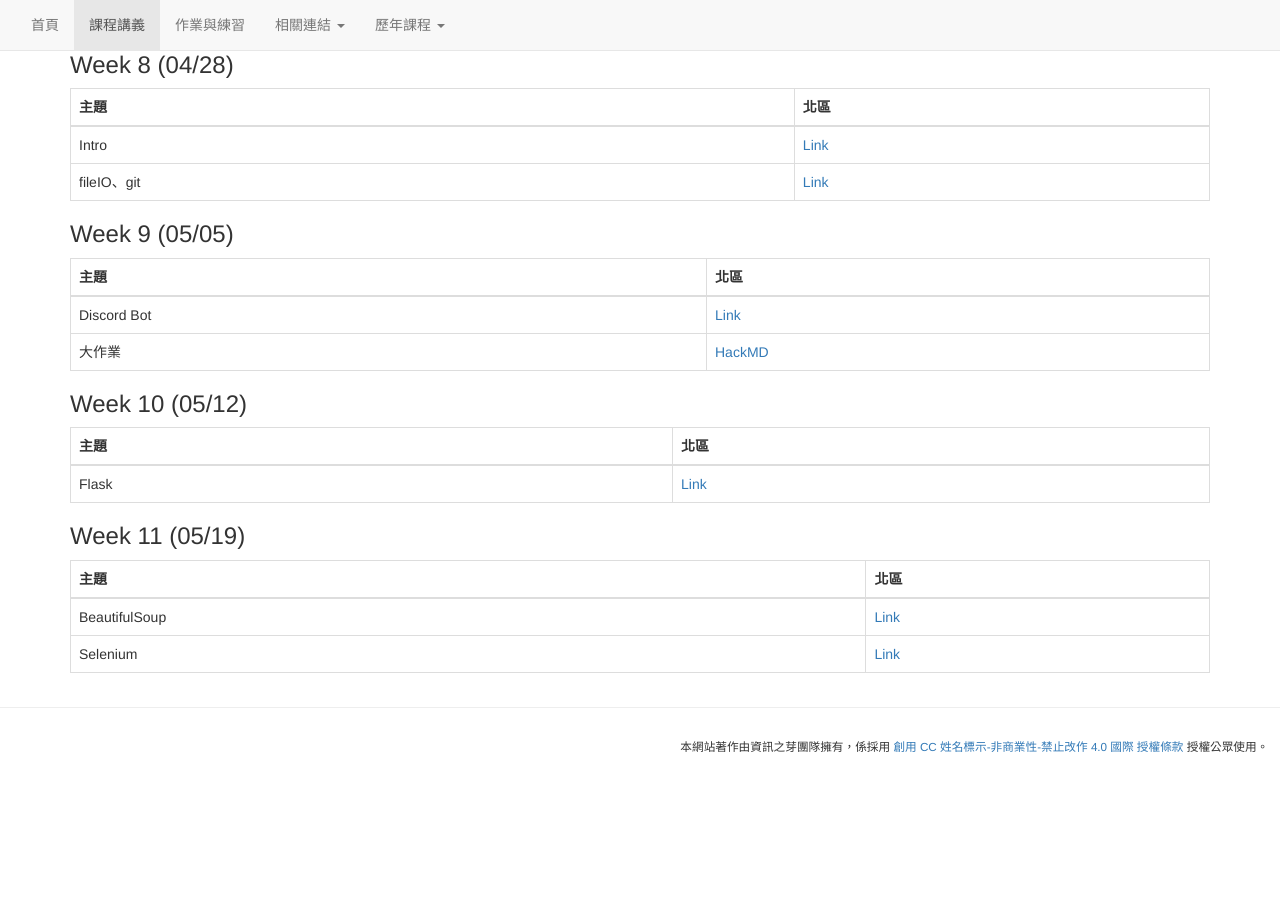
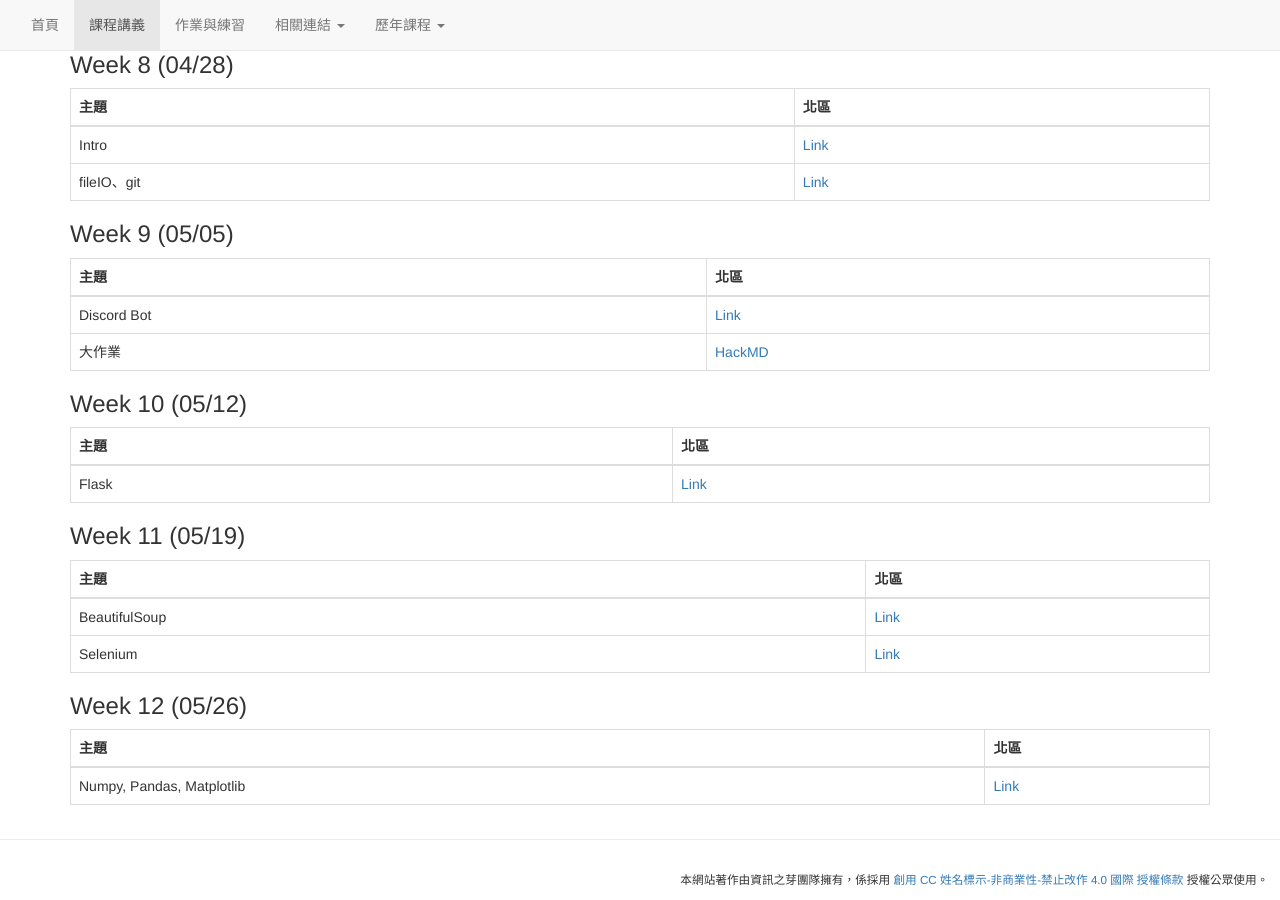
Before and after one commit to tw-csie-sprout/py2025, a Jekyll site: the page built from slides.md, in a window 1280 px wide and 900 px high, scrolled down 1273 px. Built offline with Jekyll 4.4.1, drawn with Linux system fonts in a browser that asks for light colours; before the commit the page ends 2040 px from its top, so only the background shows below that.

Commit message:
Update slides.md

```diff
--- a/slides.md
+++ b/slides.md
@@ -87,3 +87,10 @@ title: "課程講義"
 | --- | --- |
 | BeautifulSoup | [Link](https://www.canva.com/design/DAGFAXIBM00/Vq73_NWARO4O35MLcu564A/edit?utm_content=DAGFAXIBM00&utm_campaign=designshare&utm_medium=link2&utm_source=sharebutton) |
 | Selenium | [Link](https://www.canva.com/design/DAGEvJs5xNQ/ZOBz2zorrV602sIaG3T_5A/view?utm_content=DAGEvJs5xNQ&utm_campaign=designshare&utm_medium=link&utm_source=editor) |
+
+### Week 12 (05/26)
+
+{: .table .table-bordered}
+| 主題 | 北區 |
+| --- | --- |
+| Numpy, Pandas, Matplotlib | [Link]([https://www.canva.com/design/DAGFAXIBM00/Vq73_NWARO4O35MLcu564A/edit?utm_content=DAGFAXIBM00&utm_campaign=designshare&utm_medium=link2&utm_source=sharebutton](https://docs.google.com/presentation/d/1Yk8LulrF9dLFNSMxSoYSgBi1IbVuZDgn2uq2RxITrEE/edit?usp=sharing)) |
```
